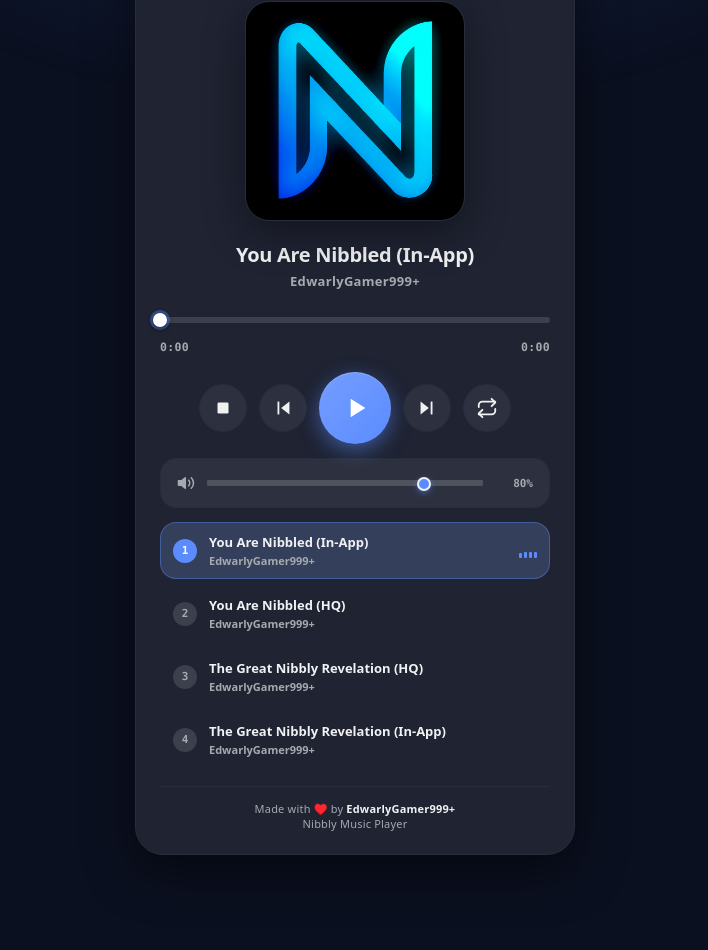
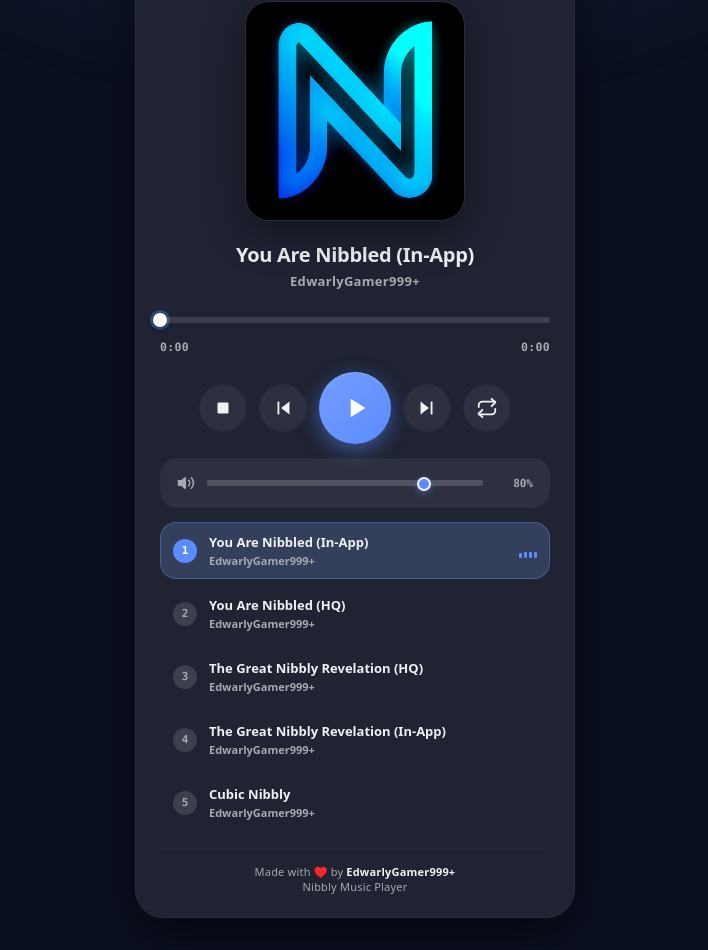
Before and after one commit to edwarly999plus/Nibbly, a plain HTML site: page player.html in a window 1280 px wide. Shown: the part 91-1041 px from the top of the page, without its empty margins (285-993 px from the left). Before the commit the page ends 978 px from the top, so only its background shows below. Drawn offline with Linux system fonts and the light colour scheme.

Commit message:
Add files via upload

```diff
--- a/player.html
+++ b/player.html
@@ -559,6 +559,12 @@
       author: 'EdwarlyGamer999+',
       cover: 'img/Splash.png',
       url: 'https://ia600102.us.archive.org/6/items/nibbly-ost-archive_202610/The Great Nibbly Revelation (In-App).mp3'
+    },
+    {
+      title: 'Cubic Nibbly',
+      author: 'EdwarlyGamer999+',
+      cover: 'img/Splash.png',
+      url: 'https://ia600102.us.archive.org/6/items/nibbly-ost-archive_202610/Cubic Nibbly.ogg'
     }
   ];
 
```
